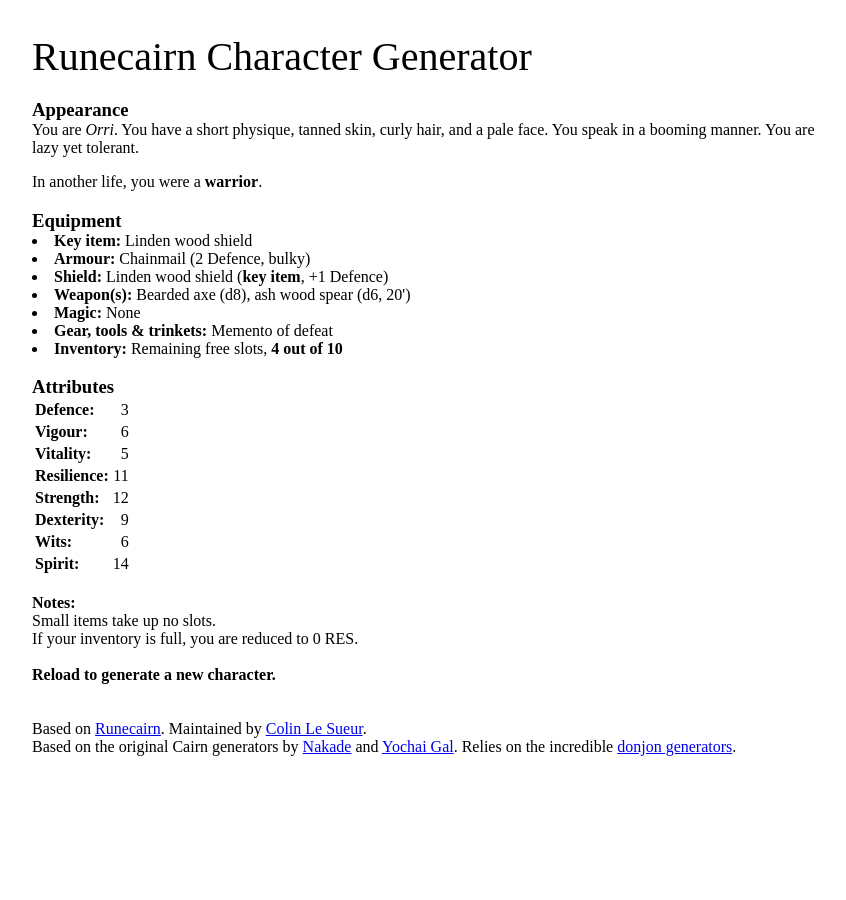
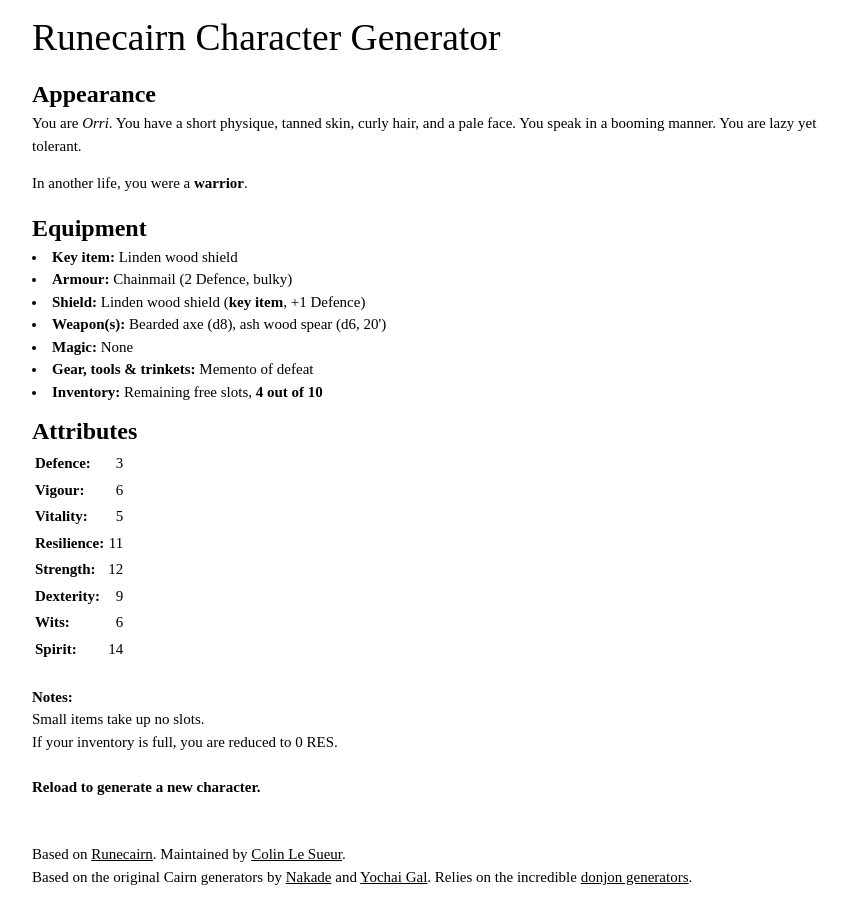
Before and after one commit to byodinsbeardrpg/byodinsbeardrpg.github.io, a Jekyll site: the page generator/index.html, which Jekyll copies as it is, in a window 1280 px wide. Shown: the whole page, without its empty margins (208-1054 px from the left). Built offline with Jekyll 4.4.1, drawn with Linux system fonts in a browser that asks for light colours; some web fonts are replaced.

Commit message:
Update index.html

```diff
--- a/generator/index.html
+++ b/generator/index.html
@@ -2,7 +2,9 @@
 <html lang="en" dir="ltr">
   <head>
     <link rel="stylesheet" href="https://use.typekit.net/jhb5bff.css">
+    <link rel="stylesheet" href="https://www.w3schools.com/w3css/4/w3.css">
     <meta charset="utf-8">
+    <meta name="viewport" content="width=device-width, initial-scale=1" />
     <title>Runecairn Character Generator</title>
     <h2>Runecairn Character Generator</h2>
     <link rel="apple-touch-icon" sizes="57x57" href="/favicons/apple-icon-57x57.png">
```
